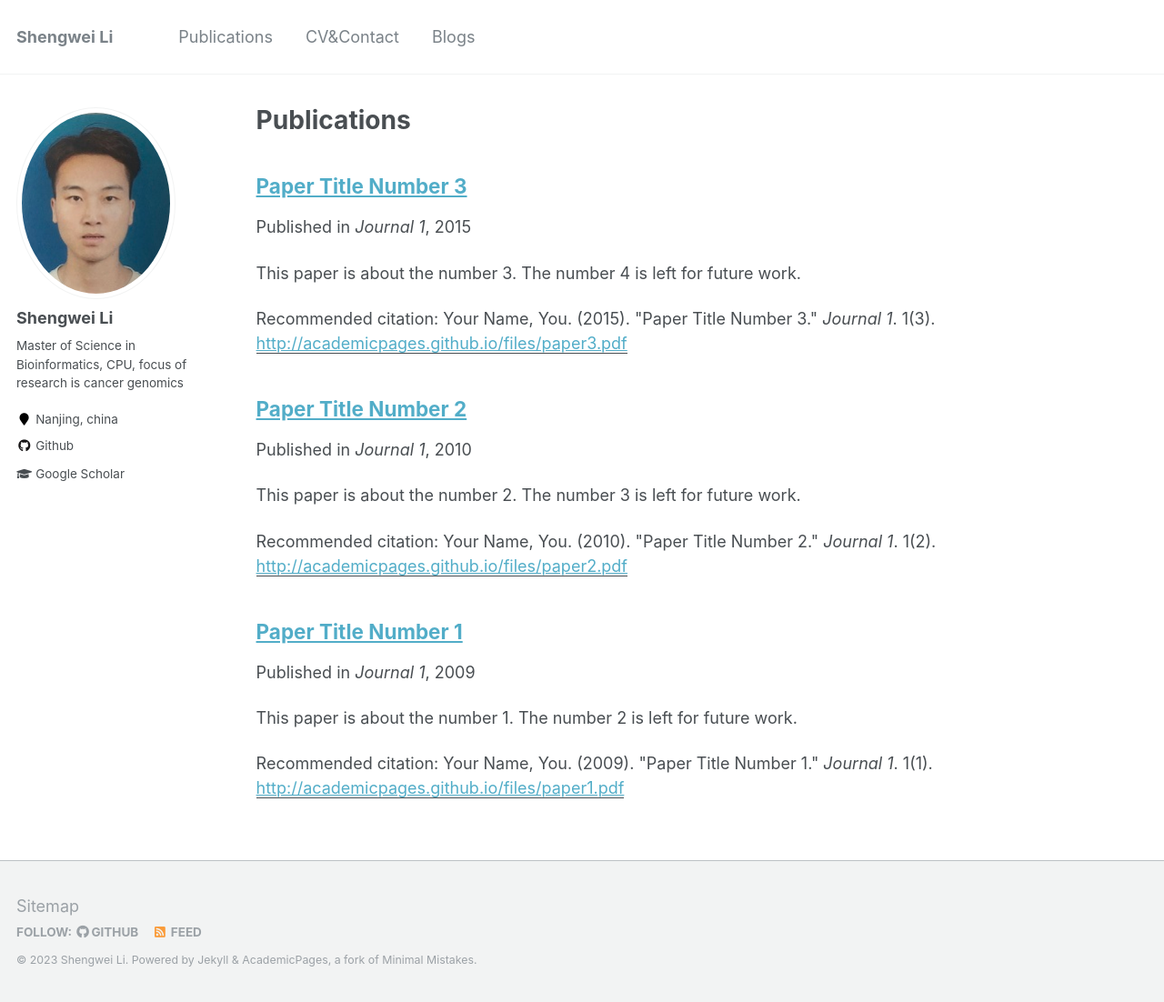
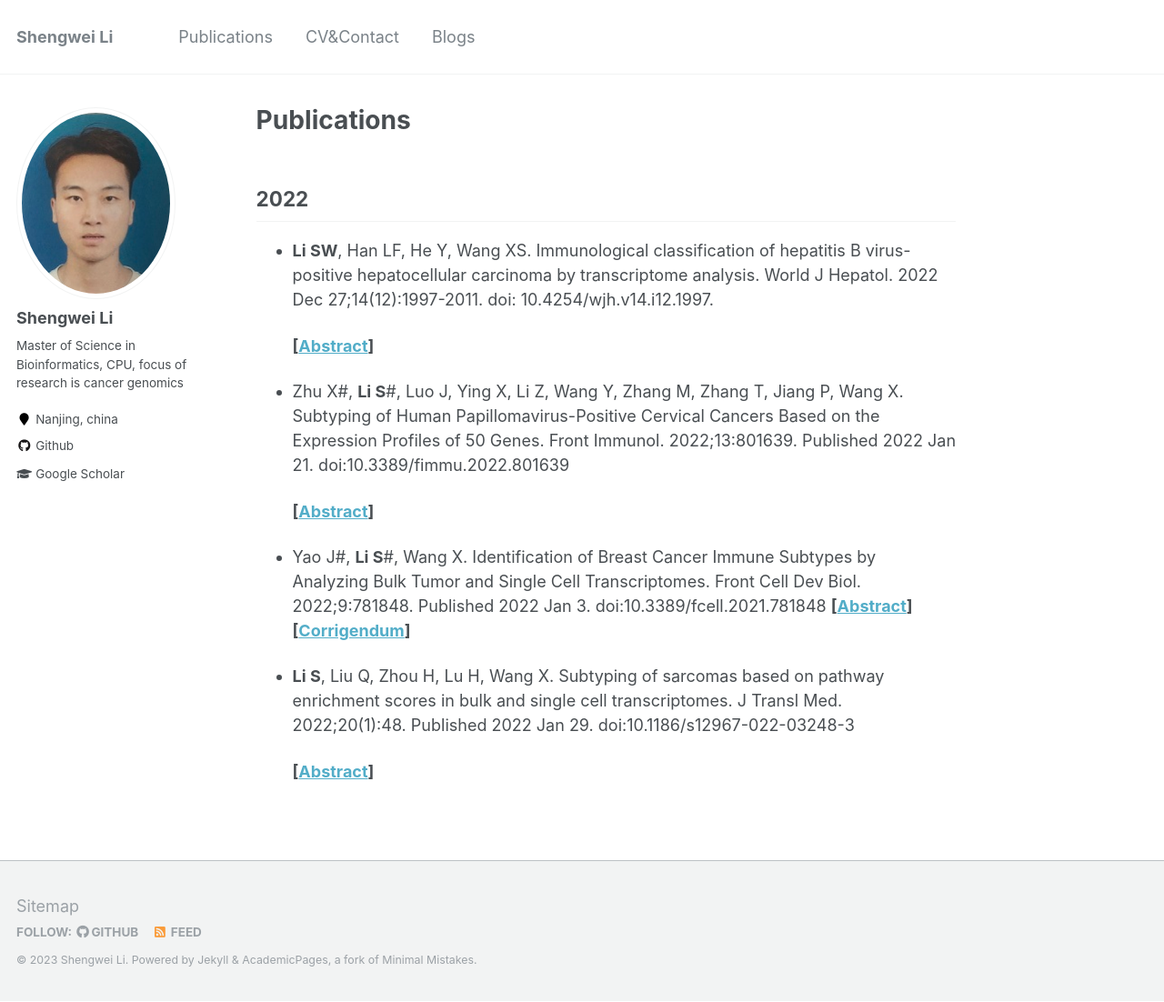
Before and after one commit to shengwei666/shengwei666.github.io, a Jekyll site: the page built from _pages/publications.md, in a window 1280 px wide and 1102 px high. Shown: the whole window at 91% size. Built offline with Jekyll 4.4.1, drawn with Linux system fonts in a browser that asks for light colours.

Commit message:
Update publications

```diff
--- a/_pages/publications.md
+++ b/_pages/publications.md
@@ -1,16 +1,28 @@
 ---
-layout: archive
 title: "Publications"
 permalink: /publications/
 author_profile: true
 ---
 
-{% if author.googlescholar %}
-  You can also find my articles on <u><a href="{{author.googlescholar}}">my Google Scholar profile</a>.</u>
-{% endif %}
+## 2022
 
-{% include base_path %}
+* **Li SW**, Han LF, He Y, Wang XS. Immunological classification of hepatitis B virus-positive hepatocellular carcinoma by transcriptome analysis. World J Hepatol. 2022 Dec 27;14(12):1997-2011. doi: 10.4254/wjh.v14.i12.1997.
 
-{% for post in site.publications reversed %}
-  {% include archive-single.html %}
-{% endfor %}
+  **[[Abstract](https://pubmed.ncbi.nlm.nih.gov/36618328/)]**
+
+
+
+* Zhu X#, **Li S**#, Luo J, Ying X, Li Z, Wang Y, Zhang M, Zhang T, Jiang P, Wang X. Subtyping of Human Papillomavirus-Positive Cervical Cancers Based on the Expression Profiles of 50 Genes. Front Immunol. 2022;13:801639. Published 2022 Jan 21. doi:10.3389/fimmu.2022.801639
+
+  **[[Abstract](https://pubmed.ncbi.nlm.nih.gov/35126391/)]**
+
+
+
+* Yao J#, **Li S**#, Wang X. Identification of Breast Cancer Immune Subtypes by Analyzing Bulk Tumor and Single Cell Transcriptomes. Front Cell Dev Biol. 2022;9:781848. Published 2022 Jan 3. doi:10.3389/fcell.2021.781848
+  **[[Abstract](https://pubmed.ncbi.nlm.nih.gov/35047498/)]**   **[[Corrigendum](https://pubmed.ncbi.nlm.nih.gov/36092725/)]**
+
+
+
+* **Li S**, Liu Q, Zhou H, Lu H, Wang X. Subtyping of sarcomas based on pathway enrichment scores in bulk and single cell transcriptomes. J Transl Med. 2022;20(1):48. Published 2022 Jan 29. doi:10.1186/s12967-022-03248-3
+
+  **[[Abstract](https://pubmed.ncbi.nlm.nih.gov/35093080/)]**
--- a/_publications/2009-10-01-paper-title-number-1.md
+++ /dev/null
@@ -1,15 +0,0 @@
----
-title: "Paper Title Number 1"
-collection: publications
-permalink: /publication/2009-10-01-paper-title-number-1
-excerpt: 'This paper is about the number 1. The number 2 is left for future work.'
-date: 2009-10-01
-venue: 'Journal 1'
-paperurl: 'http://academicpages.github.io/files/paper1.pdf'
-citation: 'Your Name, You. (2009). &quot;Paper Title Number 1.&quot; <i>Journal 1</i>. 1(1).'
----
-This paper is about the number 1. The number 2 is left for future work.
-
-[Download paper here](http://academicpages.github.io/files/paper1.pdf)
-
-Recommended citation: Your Name, You. (2009). "Paper Title Number 1." <i>Journal 1</i>. 1(1).
--- a/_publications/2010-10-01-paper-title-number-2.md
+++ /dev/null
@@ -1,15 +0,0 @@
----
-title: "Paper Title Number 2"
-collection: publications
-permalink: /publication/2010-10-01-paper-title-number-2
-excerpt: 'This paper is about the number 2. The number 3 is left for future work.'
-date: 2010-10-01
-venue: 'Journal 1'
-paperurl: 'http://academicpages.github.io/files/paper2.pdf'
-citation: 'Your Name, You. (2010). &quot;Paper Title Number 2.&quot; <i>Journal 1</i>. 1(2).'
----
-This paper is about the number 2. The number 3 is left for future work.
-
-[Download paper here](http://academicpages.github.io/files/paper2.pdf)
-
-Recommended citation: Your Name, You. (2010). "Paper Title Number 2." <i>Journal 1</i>. 1(2).
--- a/_publications/2015-10-01-paper-title-number-3.md
+++ /dev/null
@@ -1,15 +0,0 @@
----
-title: "Paper Title Number 3"
-collection: publications
-permalink: /publication/2015-10-01-paper-title-number-3
-excerpt: 'This paper is about the number 3. The number 4 is left for future work.'
-date: 2015-10-01
-venue: 'Journal 1'
-paperurl: 'http://academicpages.github.io/files/paper3.pdf'
-citation: 'Your Name, You. (2015). &quot;Paper Title Number 3.&quot; <i>Journal 1</i>. 1(3).'
----
-This paper is about the number 3. The number 4 is left for future work.
-
-[Download paper here](http://academicpages.github.io/files/paper3.pdf)
-
-Recommended citation: Your Name, You. (2015). "Paper Title Number 3." <i>Journal 1</i>. 1(3).
```
